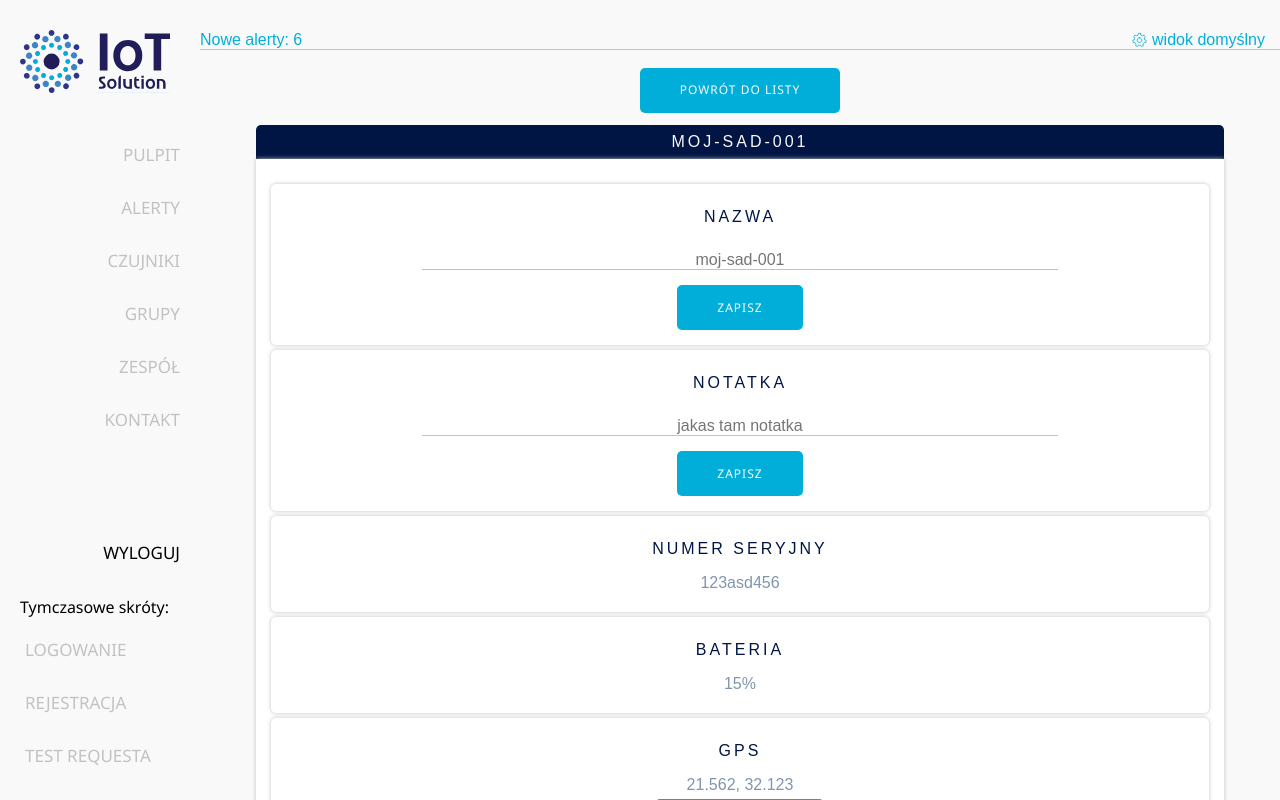
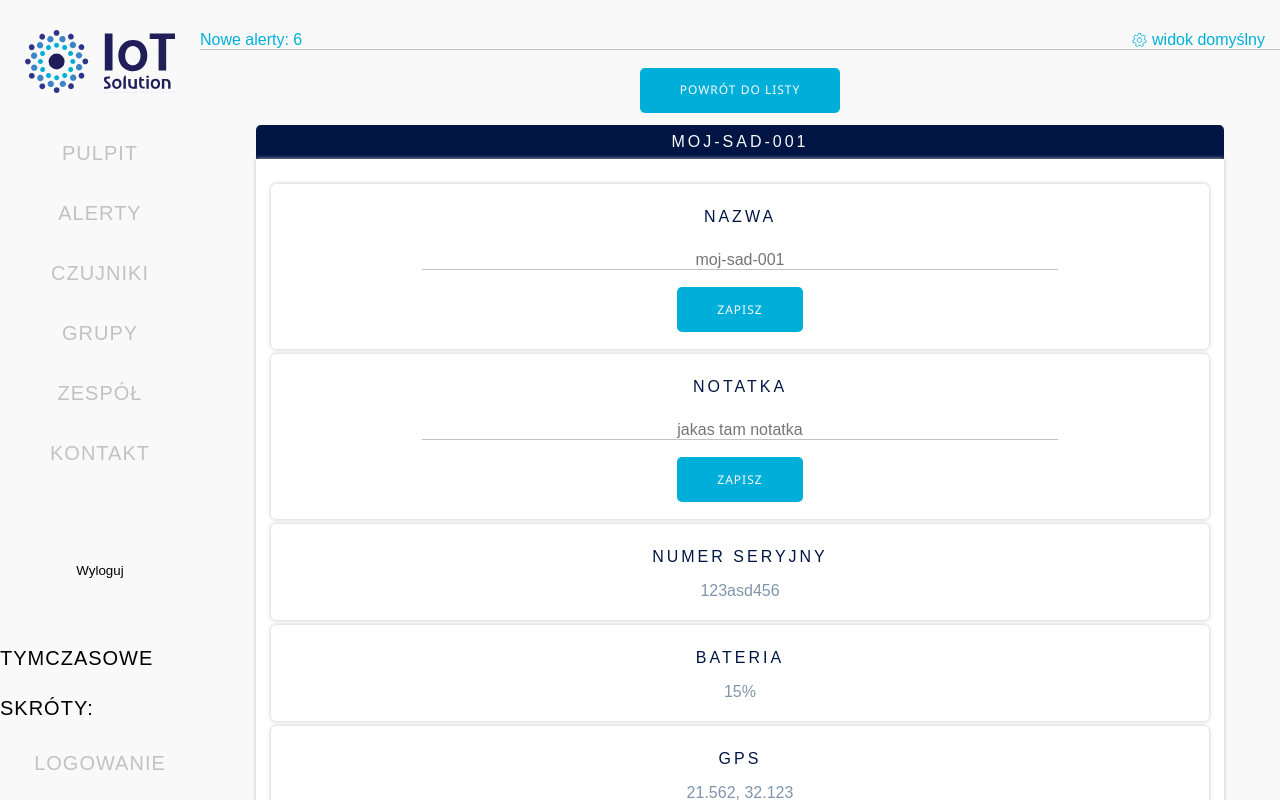
Before and after one commit to elenerandarill/iot-app-front, a React (Create React App) app: page /sensors/1 in a window 1280 px wide. Shown: the top 800 px of the page. Built offline with nearby package versions, Linux system fonts and the light colour scheme.

Commit message:
Editing chart inside SensorDetails.

```diff
--- a/src/App.js
+++ b/src/App.js
@@ -14,10 +14,10 @@ import GroupDetails from "./components/views/groupDetails";
 import TeamMemberDetails from "./components/views/teamMemberDetails";
 import Test from "./components/views/test";
 import AddGroupOfSensors from "./components/views/addGroupOfSensors";
-import EditAssigned from "./components/editAssigned";
 import EditSensor from "./components/views/editSensor";
 import EditGroupOfSensors from "./components/views/editGroupOfSensors";
 import EditPersonGroups from "./components/views/editPersonGroups";
+import EditSensorChart from "./components/views/editSensorChart";
 // import PopAlerts from "./components/PopAlerts";
 // import {Notifications} from "react-push-notification";
 
@@ -36,6 +36,7 @@ function App() {
                         <Route path="/sensors" exact component={Sensors}/>
                         <Route path="/sensors/:id" exact component={SensorDetails}/>
                         <Route path="/sensors/:id/edit" exact component={EditSensor}/>
+                        <Route path="/sensors/:id/edit/chart" exact component={EditSensorChart}/>
                         <Route path="/groups-of-sensors/" exact component={GroupsOfSensors}/>
                         <Route path="/add/groups-of-sensors" exact component={AddGroupOfSensors}/>
                         <Route path="/groups-of-sensors/:id" exact component={GroupDetails}/>
--- /dev/null
+++ b/src/FakeFrontend/getChartsInfo.js
@@ -0,0 +1,24 @@
+
+const getChartsInfo = [
+    {
+        id: "1",
+        type: "AreaChart",
+        name: "liniowy"
+    },
+    {
+        id: "2",
+        type: "BarChart",
+        name: "słupkowy"
+    },
+    {
+        id: "3",
+        type: "LineChart",
+        name: "punktowy"
+    }
+].map(chart => {
+    chart.getDisplayName = () => chart.name
+    return chart
+})
+
+
+export default getChartsInfo;
--- /dev/null
+++ b/src/components/chartDataChoices.js
@@ -0,0 +1,33 @@
+import React, {useState} from 'react';
+
+
+const ChartDataChoices = ({ list }) => {
+    const [chosen, setChosen] = useState();
+
+    const handleChoices = (chart) => {
+        setChosen(chart);
+    };
+
+    return (
+        <div className="object-container">
+            {list.map( (chart) => {
+                return (
+                    <div
+                        key={chart.id}
+                        onClick={() => {
+                            handleChoices(chart);
+                            console.log("chosen ", chart);
+                        }}
+                        className={`object-choices shadow ${chosen === chart
+                            ? " choice-active" : ""}`}
+
+                    >
+                        {chart.name}
+                    </div>)
+            })
+            }
+        </div>
+    );
+};
+
+export default ChartDataChoices;
--- a/src/components/chartUtils.js
+++ b/src/components/chartUtils.js
@@ -2,14 +2,14 @@
 export const getChartData = (obj) => {
     let results = []
     for (const item of obj.measurements) {
-        console.log("mamy dany obiekt: ", item);
+        // console.log("mamy dany obiekt: ", item);
         const name = item.datetime.slice(11, 16);
         results.push({
             name: name,
             temperature: item.data.temperature,
             humidity: item.data.humidity
         });
-        console.log("results: ", results);
+        // console.log("results: ", results);
     }
     return results
 }
@@ -20,3 +20,12 @@ export const chartsColors = {
     darkBlue: "#001544",
     violet01: "#171A44",
 }
+
+export const getLabels = (obj) => {
+    const labels = [];
+    const allLabels = (obj.measurements[1]).data;
+    Object.entries(allLabels).map(([key, value]) => {
+        labels.push(key)
+    })
+    return labels   //list
+}
--- a/src/components/displayChoices.js
+++ b/src/components/displayChoices.js
@@ -3,7 +3,7 @@ import SearchBox from "./searchBox";
 
 
 const DisplayChoices = ({ availableChoices, alreadyAssigned }) => {
-    let [selected, setSelected] = useState(alreadyAssigned);
+    let [selected, setSelected] = useState(alreadyAssigned);  //list
     let [searchQuery, setSearchQuery] = useState("");
     let [queryChoices, setQueryChoices] = useState(availableChoices);
 
--- a/src/components/editAssigned.js
+++ b/src/components/editAssigned.js
@@ -46,7 +46,10 @@ const EditAssigned = ({headline, linkTo, object, availableChoices}) => {
                             {headline2(object)}
                         </div>
                         <div className="object-container">
-                            <DisplayChoices availableChoices={availableChoices} alreadyAssigned={getAssignedObjects(object)}/>
+                            <DisplayChoices
+                                availableChoices={availableChoices}
+                                alreadyAssigned={getAssignedObjects(object)}
+                            />
                         </div>
                     </div>
                 </div>
--- a/src/components/menuButton.js
+++ b/src/components/menuButton.js
@@ -1,17 +1,18 @@
 import { useLocation } from 'react-router-dom';
+import { Link } from "react-router-dom";
+
 
 const MenuButton = ({ text, path }) => {
-    const usePathname = () => {
-        const location = useLocation();
-        return location.pathname;
-    }
+    const location = useLocation();
 
     return (
-        <button
-            className={usePathname() === path ? "btn menu-btn menu-active" : "btn menu-btn menu-inactive"}
-        >
-            {text}
-        </button>
+        <Link to={path}>
+            <div
+                className={location.pathname === path ? "btn menu-active" : "btn menu-inactive"}
+            >
+                {text}
+            </div>
+        </Link>
     )
 }
 
--- a/src/components/sideBar.js
+++ b/src/components/sideBar.js
@@ -4,46 +4,28 @@ import LogoutButton from "./logoutButton";
 import {Link} from "react-router-dom";
 
 
-const SideBar = ({ location }) => {
+const SideBar = ({location}) => {
     const onClick = () => {
         console.log("kliknięto ")
     }
 
-    return(
+    return (
         <div className="sidebar">
             <img src={logo_iot} alt="IoT Solution logo" className="sidebar-logo"/>
 
-            <Link to="/" className="txt-right">
             <MenuButton text="Pulpit" path="/"/>
-            </Link>
-            <Link to="/alerts" className="txt-right">
-                <MenuButton text="Alerty"  path="/alerts"/>
-            </Link>
-            <Link to="/sensors" className="txt-right">
-                <MenuButton text="Czujniki"  path="/sensors"/>
-            </Link>
-            <Link to="/groups-of-sensors" className="txt-right">
+            <MenuButton text="Alerty" path="/alerts"/>
+            <MenuButton text="Czujniki" path="/sensors"/>
             <MenuButton text="Grupy" path="/groups-of-sensors"/>
-            </Link>
-            <Link to="/team" className="txt-right">
             <MenuButton text="Zespół" path="/team"/>
-            </Link>
-            <Link to="/contact" className="txt-right">
             <MenuButton text="Kontakt" path="/contact"/>
-            </Link>
 
             <LogoutButton text="Wyloguj" onClick={onClick}/>
             <br/>
             Tymczasowe skróty:
-            <Link to="/login">
             <MenuButton text="Logowanie" path="/login"/>
-            </Link>
-            <Link to="/register">
             <MenuButton text="Rejestracja" path="/register"/>
-            </Link>
-            <Link to="/test">
             <MenuButton text="Test Requesta" path="/text"/>
-            </Link>
 
         </div>
     )
--- /dev/null
+++ b/src/components/views/editSensorChart.js
@@ -0,0 +1,74 @@
+import React from 'react';
+import ChartDataChoices from "../chartDataChoices";
+import ButtonFunc from "../buttonFunc";
+import { getLabels } from "../chartUtils";
+import DisplayChoices from "../displayChoices";
+import getSensors from "../../FakeBackend/getSensors";
+import getChartsInfo from "../../FakeFrontend/getChartsInfo";
+
+const EditSensorChart = (props) => {
+
+    const id = props.match.params.id;
+    const sensor = getSensors.filter(s => s.id === id)[0];
+
+    return (
+        <div>
+            <div className="main">
+                <div className="buttons-container">
+                    <ButtonFunc
+                        text={"anuluj"}
+                        link={`/sensors}/${sensor.id}`}
+                    />
+                </div>
+
+                <div className="content-3x">
+                    <div className="content-srodek">
+                        <div className="headline-color">
+                            edycja wykresu
+                        </div>
+
+                        <div className="shadow white-space top-contact  txt-center">
+                            <div className="head-txt">
+                                wybierz typ wykresu
+                            </div>
+                            <div className="object-container">
+                                <ChartDataChoices list={getChartsInfo}/>
+
+                                {/*<DisplayChoices*/}
+                                {/*    availableChoices={getChartsInfo}*/}
+                                {/*    alreadyAssigned={[getChartsInfo[0]]}*/}
+                                {/*/>*/}
+
+                            </div>
+
+                            <div className="object-container-grid mrg-0-top30">
+                                <div className="head-txt">
+                                    zaznacz wartości do wyświetlenia
+                                </div>
+
+                                <div className="object-container">
+                                <div
+                                    className="btn btn-color"
+                                    onClick={() => console.log("Wysłano!")}
+                                >
+                                    gotowe
+                                </div>
+                                </div>
+
+                                <div className="object-container">
+
+                                    {/*<DisplayChoices*/}
+                                    {/*    availableChoices={getLabels(sensor)}*/}
+                                    {/*    alreadyAssigned={[sensor]}*/}
+                                    {/*/>*/}
+                                </div>
+                            </div>
+                        </div>
+                    </div>
+                </div>
+            </div>
+        </div>
+    );
+};
+
+export default EditSensorChart;
--- a/src/index.css
+++ b/src/index.css
@@ -43,13 +43,6 @@ body {
 
 .topbar {
   grid-area: topbar;
-  /*display: grid;*/
-  /*grid-template-columns: auto auto;*/
-  /*grid-template-rows: auto;*/
-  /*grid-template-areas:*/
-  /*  "alerts restore";*/
-
-  /*padding-top: 25px;*/
   border-bottom: var(--gray02) solid 1px;
   display: flex;
   justify-content: space-between;
@@ -87,12 +80,19 @@ body {
 }
 
 .sidebar {
-  /*position: fixed;*/
-  /*background: var(--darkblue);*/
   grid-area: sidebar;
-  padding: 20px 20px 50px 20px;
+  font-family: "Segoe UI Semibold", sans-serif;
+  font-size: 20px;
+  line-height: 50px;
+  text-transform: uppercase;
+  letter-spacing: 1px;
+  padding: 20px 0 50px 0;
+
   display: flex;
   flex-direction: column;
+  align-items: center;
+
+  background: var(--gray01);
 }
 
 .footer {
@@ -119,6 +119,7 @@ a {
   border: none;
   background: none;
   cursor: pointer;
+  margin: 5px;
 }
 
 .btn-small {
@@ -136,18 +137,11 @@ a {
   transform: scale(0.98);
 }
 
-.menu-btn {
-  font-family: "Segoe UI Semibold", "Segoe UI", serif;
-  font-size: 17px;
-  /*display: inline-block;*/
-  padding: 20px 0 10px 5px;
-  text-align: right;
-  text-transform: uppercase;
-  /*text-decoration: none;*/
-}
-
 .menu-active {
   color: var(--blue);
+  /*padding: 0 100%;*/
+
+  /*background: var(--blue);*/
 }
 .menu-inactive {
   color: var(--gray02);
@@ -170,7 +164,7 @@ a {
   display: flex;
   align-items: center;
   justify-content: center;
-  margin: auto 5px;
+  margin: 2px 5px;
 }
 
 .headline-color {
@@ -314,7 +308,7 @@ img.dot {
   opacity: 1;
 }
 /*********************************************/
-########################
+
 
 .topbar-alert {
   /*grid-area: alerts;*/
@@ -420,7 +414,7 @@ img.dot {
   flex-wrap: wrap;
   justify-content: center;
   text-align: center;
-  padding: 15px 0 5px 0;
+  padding: 5px 0;
 }
 
 .object-container-grid {
--- a/src/styling/formatting.css
+++ b/src/styling/formatting.css
@@ -1,6 +1,10 @@
 /* ---- margins and positioning ---- */
 .mrg-0 {
     margin: 0;
+}
+
+.mrg-15{
+    margin: 15px;
 }
 
 .mrg-r {
@@ -28,6 +32,10 @@
     margin-left: 30px;
 }
 
+.mrg-0-top30 {
+    margin: 30px 0 0 0;
+}
+
 .big-padding {
     padding: 35px;
 }
@@ -48,6 +56,13 @@
     display: flex;
     flex-direction: row;
     justify-content: space-around;
+}
+
+.fx-wrap {
+    display: flex;
+    flex-direction: row;
+    text-wrap: normal;
+
 }
 
 .centered {
```
Also changed, not shown: src/components/views/sensorDetails.js (+9 -1 lines). Lines whose indentation alone changed are shown as unchanged.
